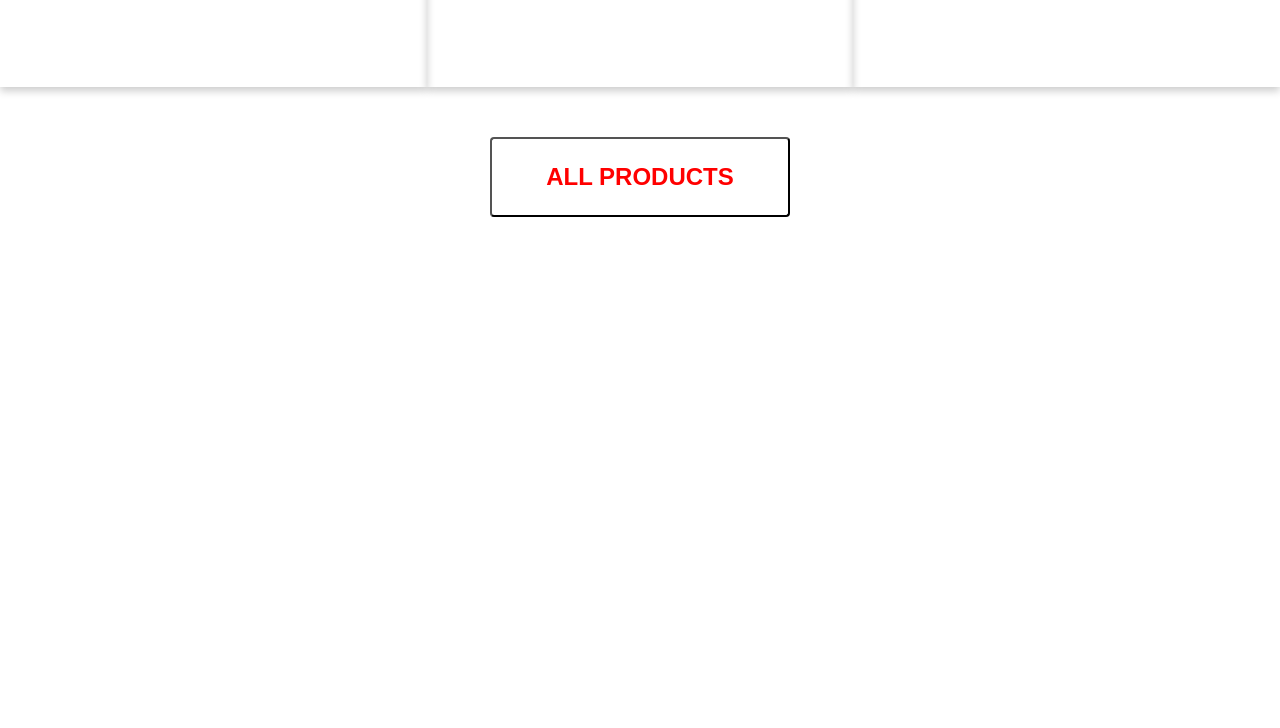
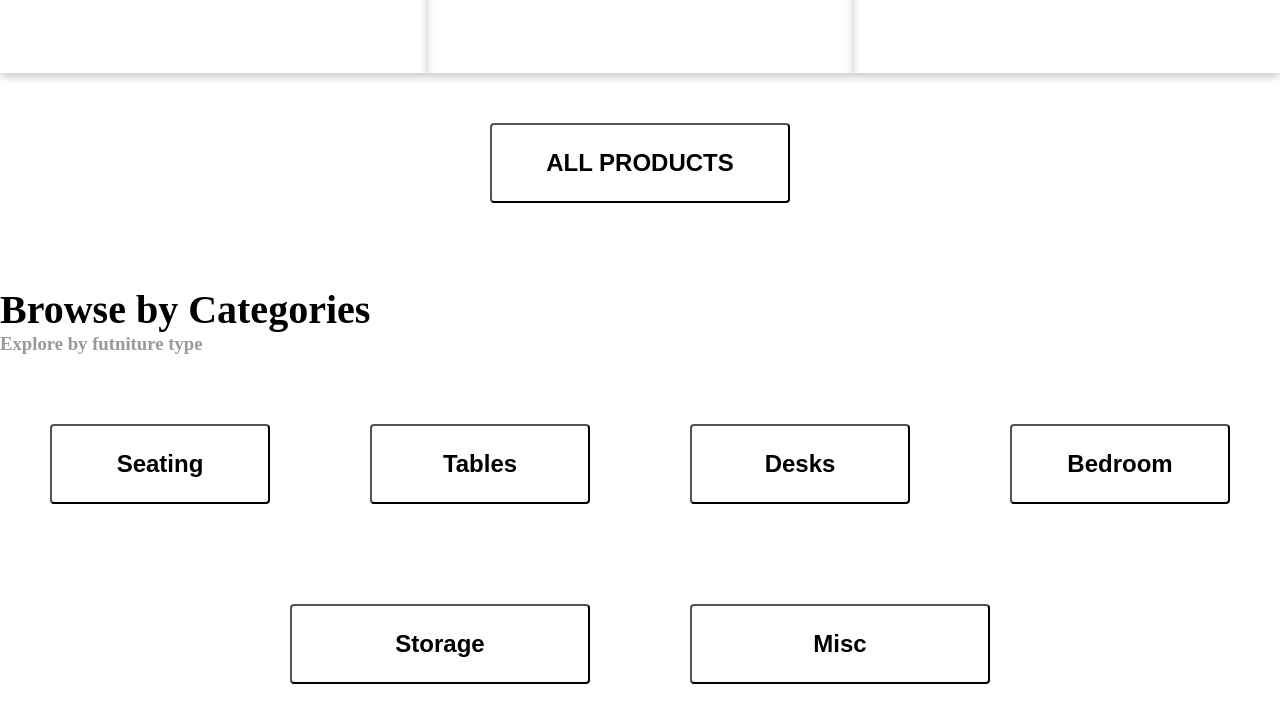
Before and after one commit to GabrielMontano17/BootcampCodigoChamba, a plain HTML site: page index.html in a window 1280 px wide. Shown: the part 1650-2378 px from the top of the page. Before the commit the page ends 1917 px from the top, so only its background shows below. Drawn offline with Linux system fonts and the light colour scheme.

```diff
--- a/css/style.css
+++ b/css/style.css
@@ -64,7 +64,7 @@ ul li {
     margin: 0px;
 }
 .products{
-
+display: flex;
 }
 .container-cards{
     display: flex;
@@ -101,7 +101,7 @@ ul li {
   }
   .container-button button{
       background: transparent;
-      color: red;
+      color: solid red;
     margin: 50px;
     height: 80px;
     width: 300px;
@@ -118,9 +118,46 @@ ul li {
 
 .products-title h3{
     color: #999;
+    margin-top: 0px;
+}
+.products-title h2{
+    font-size: 40;
+    margin-bottom: 0px;
+}
+.categories-title h3{
+    color: #999;
     margin: 0px;
 
 }
-.products-title h2{
+.categories-title h2{
     font-size: 40;
 }
+.container-button2 button{
+    background: transparent;
+    color: solid blue;
+  margin: 50px;
+  height: 80px;
+  width: 300px;
+  font-size: 24px;
+  font-weight:bold;
+  cursor:ponter;
+  border-radius: 4px;
+}
+
+.container-button2 button:hover{
+    background-color: #2196f3;
+    color:white
+}
+.container-button2{
+    width: 100%;
+    display: flex;
+    justify-content: center;
+    align-items: center;
+    color: #2196f3;
+
+}
+.logo
+{
+    display: flex;
+    justify-content: center;
+}
--- a/index.html
+++ b/index.html
@@ -14,7 +14,6 @@
             <li class="color-blue">Desk</li>
             <li class="color-blue">storage</li>
             <li class="color-blue">bedroom</li>
-            <li class="color-blue">Misc</li>
             <li class="border-right">Misc</li>
             <li>
                 <i class="large material-icons">add_shopping_cart</i>
@@ -101,7 +100,26 @@
         </div>
       </div>
       <div class="container-button">
-        <button>ALL PRODUCTS</button>
+        <button class="button">ALL PRODUCTS</button>
     </div>
+    <div class="products-title">
+        <h2>Browse by Categories</h2>
+        <h3>Explore by futniture type</h3>
+    </div>
+    <div class="container-button2">
+        <button class="button"><span>Seating</span></button>
+        <button class="button"><span>Tables</span></button>
+        <button class="button"><span>Desks</span></button>
+        <button class="button"><span>Bedroom</span></button>
+
+    </div>
+    <div class="container-button2">
+        <button class="button"><span>Storage</span></button>
+        <button class="button"><span>Misc</span></button>
+    </div>
+  <div class="logo">
+      <img src="./images/mf-logo-black.svg" alt="logo" style="width: 10%;" >
+  </div>
+
 
 </html>
```
